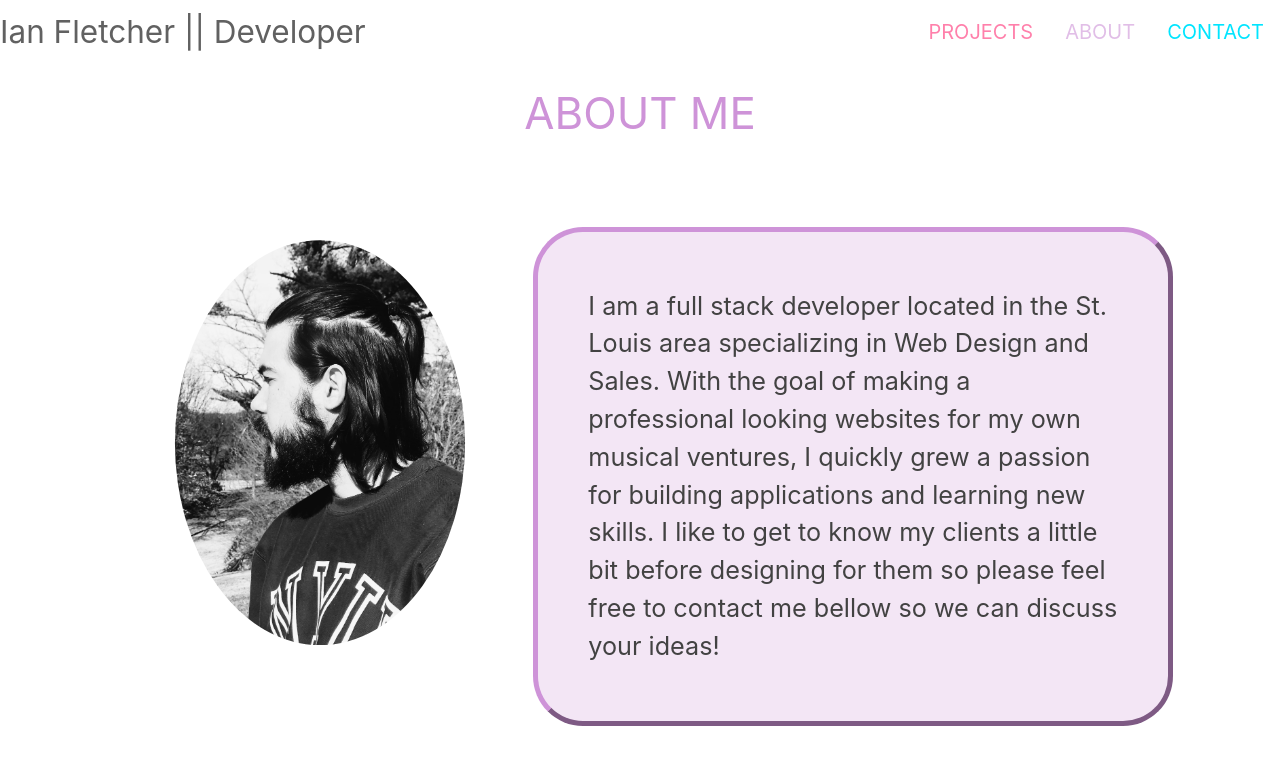
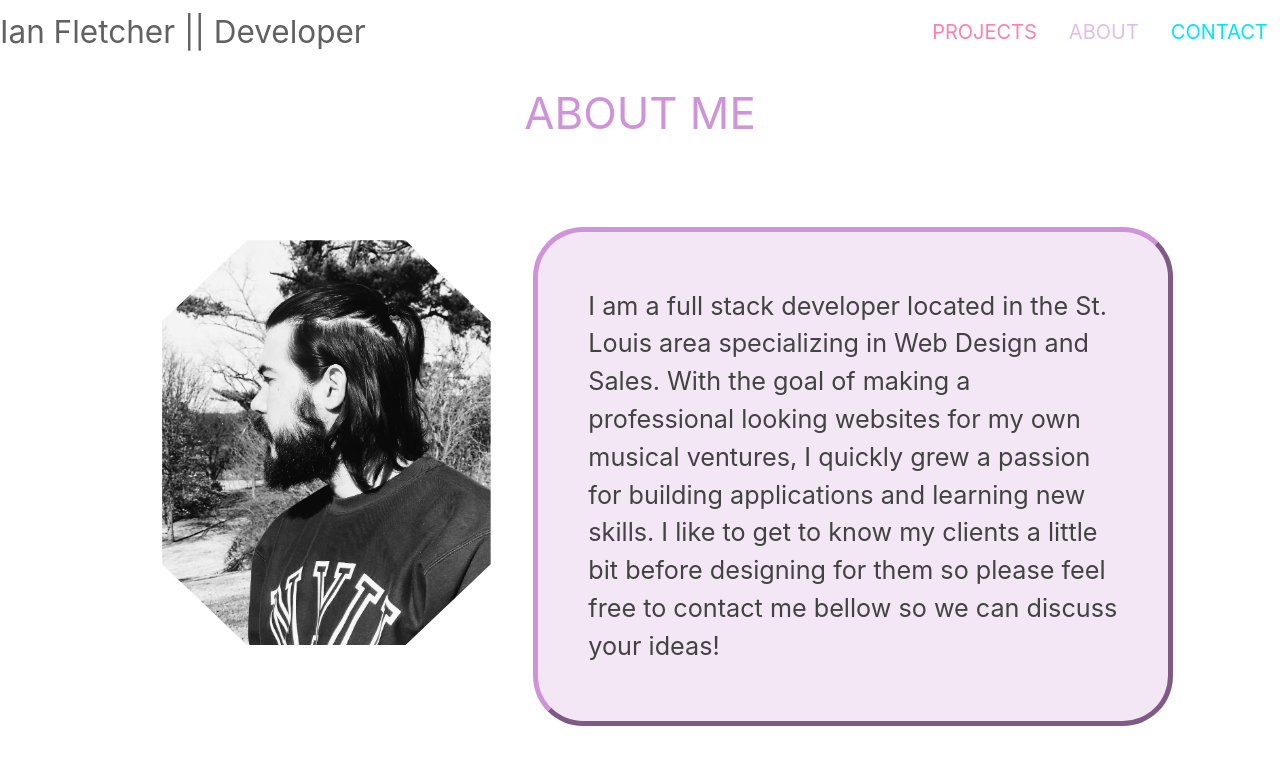
Before and after one commit to ianfletcher314/Ian-Fletcher-Portfolio, a React (Create React App) app: page / in a window 1280 px wide. Both pictures are taken after a click on the link "ABOUT". Shown: the top 764 px of the page. Built offline with nearby package versions, Linux system fonts and the light colour scheme.

Commit message:
changed about section to have photo and paragraph

```diff
--- a/src/components/About/About.js
+++ b/src/components/About/About.js
@@ -10,7 +10,7 @@ function About() {
 
         <div className="row ">
             <h3 className="Header center purple-text text-lighten-3 col s12 " id="about">ABOUT ME</h3>
-            <img className="col s4 push-s1 responsive-image pic" src={ian}></img>
+            <img className="col s4 push-s1 responsive-image pic z" src={ian}></img>
             <section className="container flow-text caveat-bold aboutContainer col s6 push-s1 ">
 
                 <p className="aboutMeText caveat grey-text text-darken-3 ">
--- a/src/components/About/style.css
+++ b/src/components/About/style.css
@@ -16,6 +16,9 @@
     padding: 50px!important;
     margin-bottom: 5%!important;
 }
+.z{
+    z-index: -3;
+}
 .aboutMeText{
     margin-top: 1%;
     margin-bottom: 1%;
@@ -26,14 +29,7 @@
 }
 .pic{
     margin-top:6%;
-    clip-path: ellipse(34% 50% at 50% 50%);
-
-
-
-
-
-
-
+    clip-path: polygon(33% 0, 70% 0, 90% 20%, 90% 80%, 70% 100%, 33% 100%, 13% 80%, 13% 20%);
 
 
 }
@@ -41,3 +37,6 @@
     transform:translateY(-130%);
     /* transform:translateX(40%) */
 }
+.right{
+    transform: translateX(1%);
+}
```
